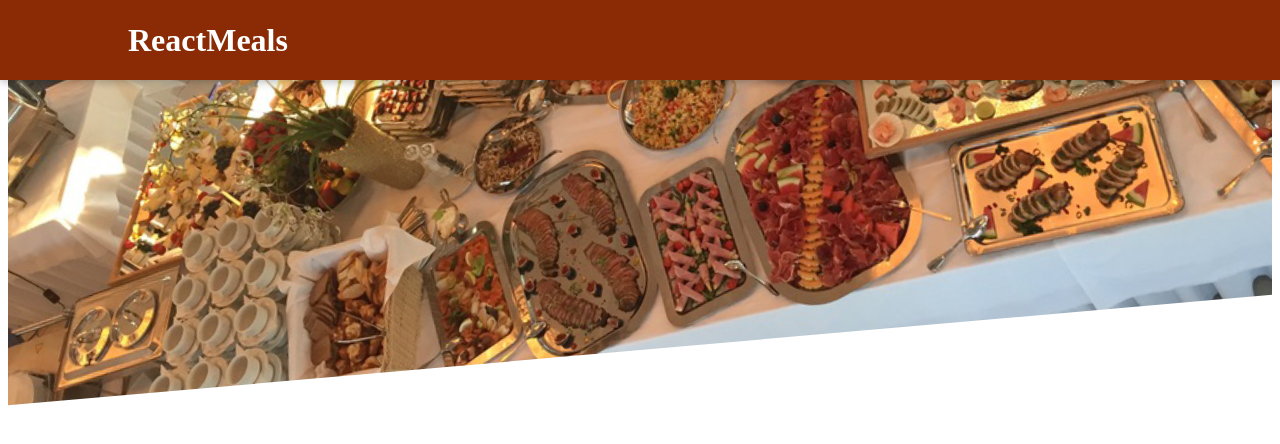
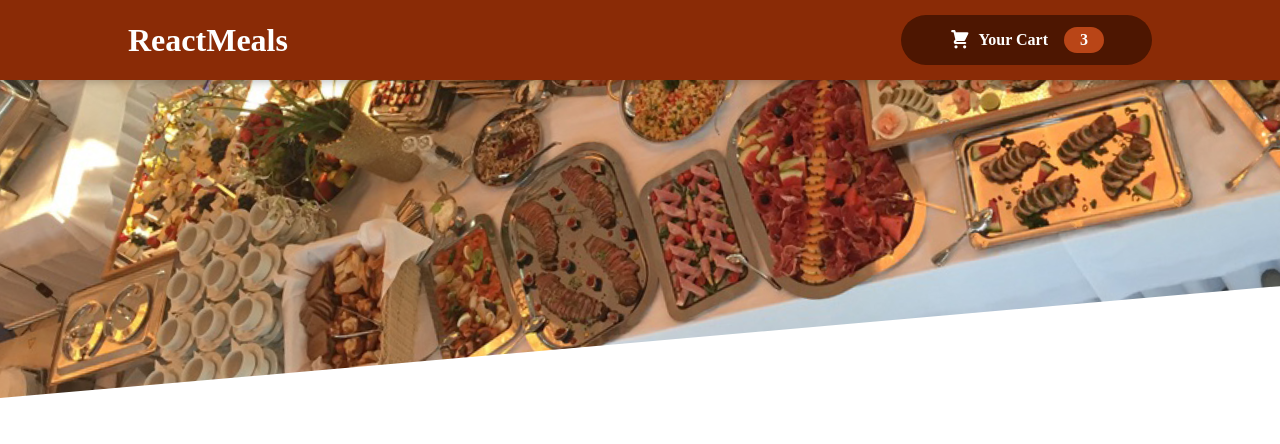
Before and after one commit to 2201monesh/food-ordering-app, a React (Create React App) app: page / in a window 1280 px wide. Shown: the top 444 px of the page. Built offline with nearby package versions, Linux system fonts and the light colour scheme; the HTML template or start-up script is replaced by a standard one.

Commit message:
Header section UI

```diff
--- a/src/App.css
+++ /dev/null
@@ -1,38 +0,0 @@
-.App {
-  text-align: center;
-}
-
-.App-logo {
-  height: 40vmin;
-  pointer-events: none;
-}
-
-@media (prefers-reduced-motion: no-preference) {
-  .App-logo {
-    animation: App-logo-spin infinite 20s linear;
-  }
-}
-
-.App-header {
-  background-color: #282c34;
-  min-height: 100vh;
-  display: flex;
-  flex-direction: column;
-  align-items: center;
-  justify-content: center;
-  font-size: calc(10px + 2vmin);
-  color: white;
-}
-
-.App-link {
-  color: #61dafb;
-}
-
-@keyframes App-logo-spin {
-  from {
-    transform: rotate(0deg);
-  }
-  to {
-    transform: rotate(360deg);
-  }
-}
--- a/src/App.js
+++ b/src/App.js
@@ -1,5 +1,4 @@
 import React from 'react';
-import './App.css';
 import Header from './components/Layout/Header';
 
 function App() {
--- /dev/null
+++ b/src/components/Cart/CartIcon.js
@@ -0,0 +1,13 @@
+const CartIcon = () => {
+  return (
+    <svg
+      xmlns='http://www.w3.org/2000/svg'
+      viewBox='0 0 20 20'
+      fill='currentColor'
+    >
+      <path d='M3 1a1 1 0 000 2h1.22l.305 1.222a.997.997 0 00.01.042l1.358 5.43-.893.892C3.74 11.846 4.632 14 6.414 14H15a1 1 0 000-2H6.414l1-1H14a1 1 0 00.894-.553l3-6A1 1 0 0017 3H6.28l-.31-1.243A1 1 0 005 1H3zM16 16.5a1.5 1.5 0 11-3 0 1.5 1.5 0 013 0zM6.5 18a1.5 1.5 0 100-3 1.5 1.5 0 000 3z' />
+    </svg>
+  );
+};
+
+export default CartIcon;
--- a/src/components/Layout/Header.js
+++ b/src/components/Layout/Header.js
@@ -1,12 +1,13 @@
 import React from "react";
 import mealsImage from '../../assets/meals.jpg';
+import HeaderCartButton from "./HeaderCartButton";
 
 const Header =() => {
     return(
         <React.Fragment>
             <header className="header">
                 <h1>ReactMeals</h1>
-                <button>Cart</button>
+                <HeaderCartButton />
             </header>
             <div className="main-image">
                 <img src={mealsImage} alt="meals image"/>
--- a/src/components/Layout/HeaderCartButton.js
+++ b/src/components/Layout/HeaderCartButton.js
@@ -0,0 +1,17 @@
+import CartIcon from '../Cart/CartIcon';
+
+const HeaderCartButton = (props) => {
+    return(
+        <button className='button'>
+            <span className='icon'>
+                <CartIcon />
+            </span>
+            <span>Your Cart</span>
+            <span className='badge'>
+                3
+            </span>
+        </button>
+    )
+}
+
+export default HeaderCartButton;
--- a/src/index.css
+++ b/src/index.css
@@ -1,4 +1,8 @@
-
+*{
+  margin: 0;
+  padding: 0;
+  box-sizing: border-box;
+}
 .header{
   position: fixed;
   top: 0;
```
